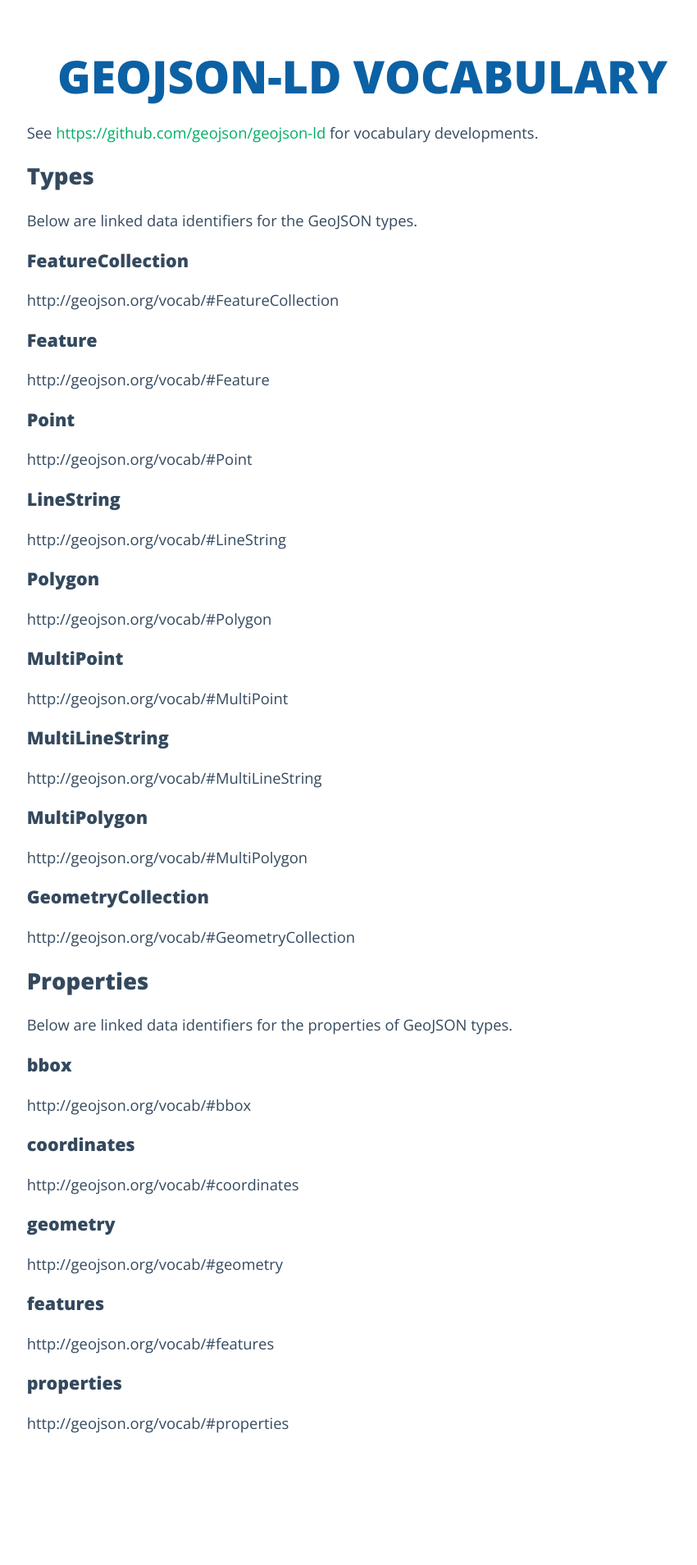
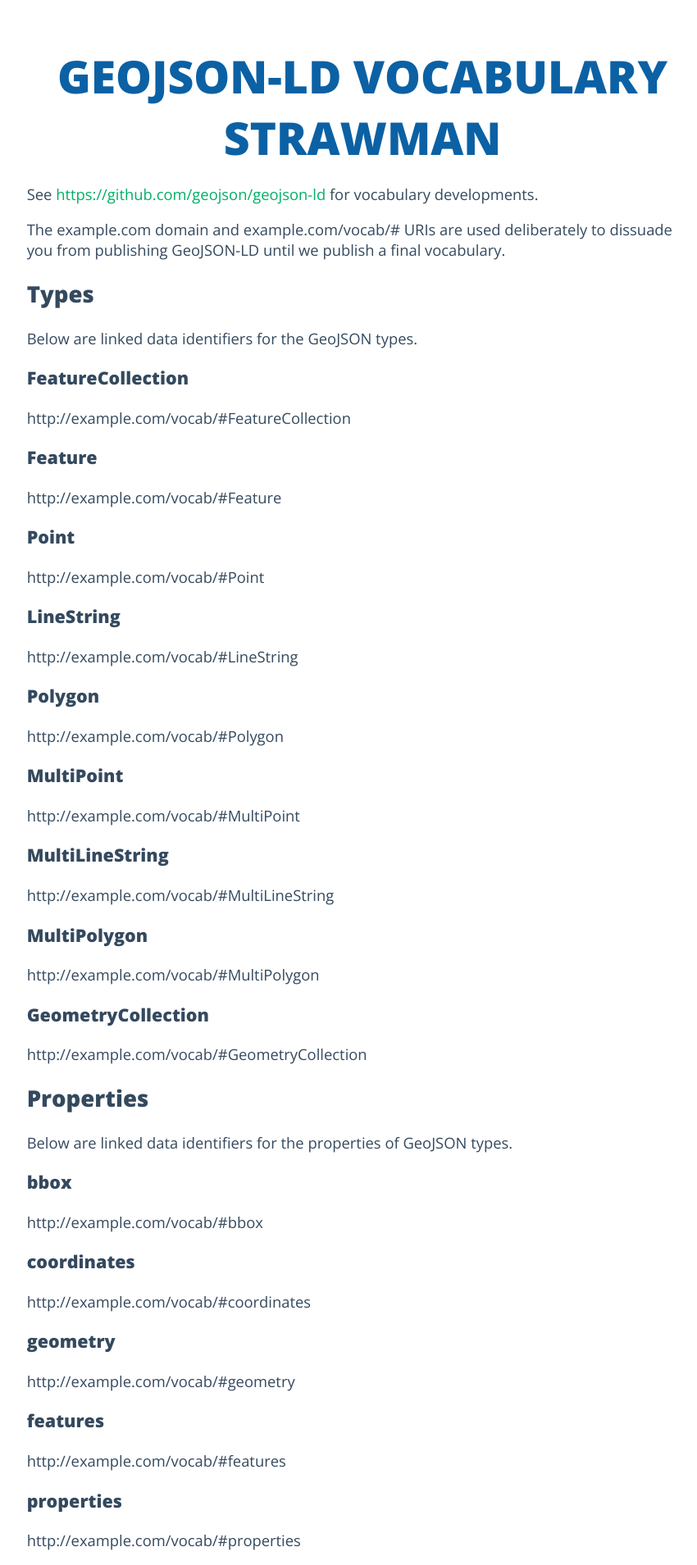
Before and after one commit to geojson/geojson.github.io, a Jekyll site: the page built from vocab.md, in a window 1280 px wide. Shown: the whole page at 82% size, without its empty margins (198-1048 px from the left). Built offline with Jekyll 4.4.1, drawn with Linux system fonts in a browser that asks for light colours; Markdown is read by kramdown in place of the engine named in the settings; before the commit the page ends 1766 px from its top, so only the background shows below that; part of the change alters nothing that is shown.

Commit message:
Mark this vocab as a strawman.

```diff
--- a/vocab.md
+++ b/vocab.md
@@ -3,10 +3,13 @@ layout: home
 title: GeoJSON-LD Vocabulary
 ---
 
-# GeoJSON-LD Vocabulary
+# GeoJSON-LD Vocabulary Strawman
 
 See [https://github.com/geojson/geojson-ld](https://github.com/geojson/geojson-ld)
 for vocabulary developments.
+
+The example.com domain and example.com/vocab/# URIs are used deliberately to
+dissuade you from publishing GeoJSON-LD until we publish a final vocabulary.
 
 ## Types
 
@@ -14,39 +17,39 @@ Below are linked data identifiers for the GeoJSON types.
 
 ### FeatureCollection
 
-http://geojson.org/vocab/#FeatureCollection
+http://example.com/vocab/#FeatureCollection
 
 ### Feature
 
-http://geojson.org/vocab/#Feature
+http://example.com/vocab/#Feature
 
 ### Point
 
-http://geojson.org/vocab/#Point
+http://example.com/vocab/#Point
 
 ### LineString
 
-http://geojson.org/vocab/#LineString
+http://example.com/vocab/#LineString
 
 ### Polygon
 
-http://geojson.org/vocab/#Polygon
+http://example.com/vocab/#Polygon
 
 ### MultiPoint
 
-http://geojson.org/vocab/#MultiPoint
+http://example.com/vocab/#MultiPoint
 
 ### MultiLineString
 
-http://geojson.org/vocab/#MultiLineString
+http://example.com/vocab/#MultiLineString
 
 ### MultiPolygon
 
-http://geojson.org/vocab/#MultiPolygon
+http://example.com/vocab/#MultiPolygon
 
 ### GeometryCollection
 
-http://geojson.org/vocab/#GeometryCollection
+http://example.com/vocab/#GeometryCollection
 
 ## Properties
 
@@ -54,20 +57,20 @@ Below are linked data identifiers for the properties of GeoJSON types.
 
 ### bbox
 
-http://geojson.org/vocab/#bbox
+http://example.com/vocab/#bbox
 
 ### coordinates
 
-http://geojson.org/vocab/#coordinates
+http://example.com/vocab/#coordinates
 
 ### geometry
 
-http://geojson.org/vocab/#geometry
+http://example.com/vocab/#geometry
 
 ### features
 
-http://geojson.org/vocab/#features
+http://example.com/vocab/#features
 
 ### properties
 
-http://geojson.org/vocab/#properties
+http://example.com/vocab/#properties
```
